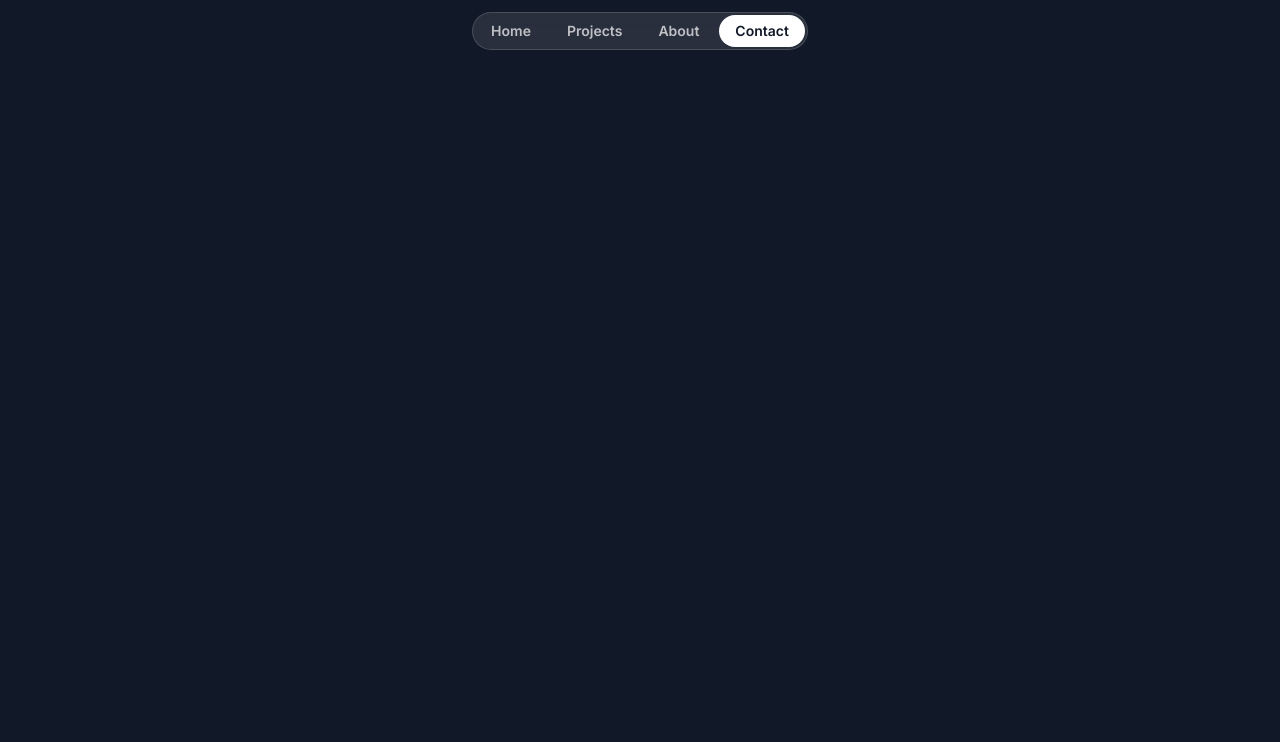
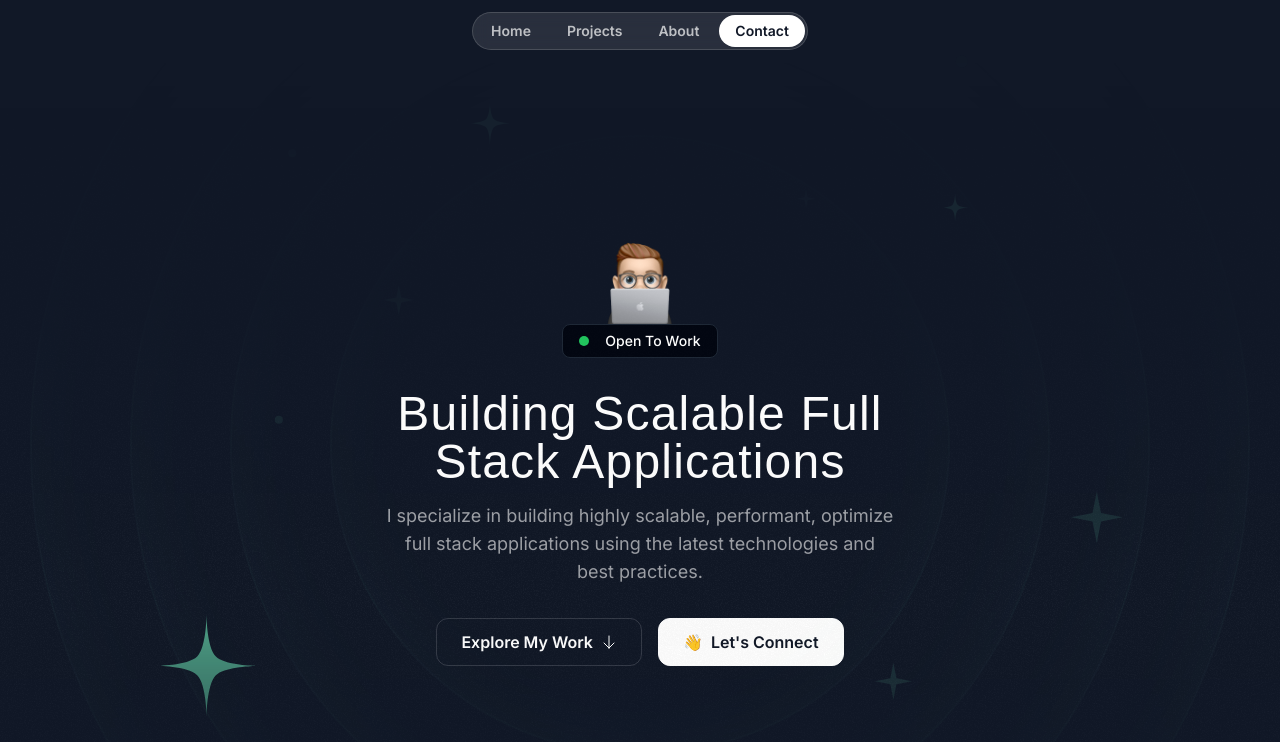
Before and after one commit to Awais-Ansarii/my-portfolio, a Next.js app: page / in a window 1280 px wide. Shown: the top 742 px of the page. Built offline with nearby package versions, Linux system fonts and the light colour scheme; a web font is replaced by a local one.

Commit message:
created the hero section

```diff
--- a/src/app/globals.css
+++ b/src/app/globals.css
@@ -7,4 +7,9 @@
     @apply px-4 py-1.5 rounded-full text-white/70 cursor-pointer font-semibold text-sm
      hover:bg-white/10 hover:text-white transition duration-300;
   }
+
+  .hero-ring {
+    @apply absolute inset-0  border-2 top-1/2 left-1/2 -translate-x-1/2 -translate-y-1/2
+      rounded-full border-emerald-300/5 shadow-[0_0_80px_inset] shadow-emerald-300/5;
+  }
 }
--- a/src/app/page.tsx
+++ b/src/app/page.tsx
@@ -1,9 +1,11 @@
 import Header from "@/sections/Header";
+import { HeroSection } from "@/sections/Hero";
 
 export default function Home() {
   return (
     <div>
      <Header />
+     <HeroSection />
     </div>
   );
 }
--- /dev/null
+++ b/src/components/HeroOrbit.tsx
@@ -0,0 +1,32 @@
+import { PropsWithChildren } from "react";
+
+const HeroOrbit = ({
+  children,
+  size,
+  rotation,
+}: PropsWithChildren<{ size: number; rotation: number }>) => {
+  return (
+    <div className="absolute top-1/2 left-1/2 -translate-x-1/2 -translate-y-1/2 ">
+      <div
+        className=" flex items-start justify-start "
+        style={{
+          width: `${size}px`,
+          height: `${size}px`,
+          transform: `rotate(${rotation}deg)`,
+        }}
+      >
+        <div
+          className=" inline-flex "
+          style={{
+
+            transform: `rotate(${rotation  * -1}deg)`,
+          }}
+        >
+          {children}
+        </div>
+      </div>
+    </div>
+  );
+};
+
+export default HeroOrbit;
--- a/src/sections/Header.tsx
+++ b/src/sections/Header.tsx
@@ -3,7 +3,7 @@
 
 const Header = () => {
   return (
-    <div className="flex justify-center items-center relative top-3">
+    <div className="flex justify-center items-center fixed top-3 z-50 mx-auto w-full">
       <nav className="flex gap-1 p-0.5 border border-white/15 bg-white/10 rounded-full backdrop-blur">
         <Link href={"#"} className="nav-item">
           Home
--- a/src/sections/Hero.tsx
+++ b/src/sections/Hero.tsx
@@ -1,3 +1,99 @@
-export const HeroSection = () => {
-  return <div>Hero Section</div>;
+import memojiImage from "@/assets/images/memoji-computer.png";
+import Image from "next/image";
+import ArrowDown from "@/assets/icons/arrow-down.svg";
+import StarIcon from "@/assets/icons/star.svg";
+import SparckleIcon from "@/assets/icons/sparkle.svg";
+import GrainImage from "@/assets/images/grain.jpg";
+import HeroOrbit from "@/components/HeroOrbit";
+
+export const HeroSection = ({}) => {
+  return (
+    <div className="py-32 md:py-44 lg:py-56 relative z-0 overflow-x-clip">
+      <div
+        className="absolute inset-0 [mask-image:linear-gradient(to bottom, transparent, rgba(0, 0, 0, 0.1), rgba(0, 0, 0, 0.7), transparent)]"
+        style={{
+          maskImage:
+            "linear-gradient(to bottom, transparent, rgba(0, 0, 0, 0.1), rgba(0, 0, 0, 0.7), transparent)",
+          WebkitMaskImage:
+            "linear-gradient(to bottom, transparent, rgba(0, 0, 0, 0.1), rgba(0, 0, 0, 0.7), transparent)",
+        }}
+      >
+        <div
+          className="absolute inset-0 -z-30 opacity-5"
+          style={{ backgroundImage: `url(${GrainImage.src})` }}
+        ></div>
+        <div className=" size-[620px] hero-ring "></div>
+        <div className=" size-[820px] hero-ring "></div>
+        <div className=" size-[1020px] hero-ring "></div>
+        <div className=" size-[1220px] hero-ring "></div>
+
+        <HeroOrbit size={800} rotation={-72}>
+          <StarIcon className="size-28 text-emerald-300" />
+        </HeroOrbit>
+        <HeroOrbit size={550} rotation={20}>
+          <StarIcon className="size-12 text-emerald-300" />
+        </HeroOrbit>
+        <HeroOrbit size={590} rotation={98}>
+          <StarIcon className="size-8 text-emerald-300" />
+        </HeroOrbit>
+        <HeroOrbit size={430} rotation={-14}>
+          <SparckleIcon className="size-8 text-emerald-300/20" />
+        </HeroOrbit>
+        <HeroOrbit size={440} rotation={79}>
+          <SparckleIcon className="size-5 text-emerald-300/20" />
+        </HeroOrbit>
+        <HeroOrbit size={530} rotation={178}>
+          <SparckleIcon className="size-10 text-emerald-300/20" />
+        </HeroOrbit>
+        <HeroOrbit size={710} rotation={144}>
+          <SparckleIcon className="size-14 text-emerald-300/20" />
+        </HeroOrbit>
+        <HeroOrbit size={720} rotation={85}>
+          <div className="size-3 rounded-full bg-emerald-300/20"></div>
+        </HeroOrbit>
+        <HeroOrbit size={720} rotation={85}>
+          <div className="size-3 rounded-full bg-emerald-300/20"></div>
+        </HeroOrbit>
+        <HeroOrbit size={520} rotation={-41}>
+          <div className="size-2 rounded-full bg-emerald-300/20"></div>
+        </HeroOrbit>
+        <HeroOrbit size={650} rotation={-5}>
+          <div className="size-2 rounded-full bg-emerald-300/20"></div>
+        </HeroOrbit>
+      </div>
+      <div className="container">
+        <div className="flex flex-col justify-center items-center">
+          <Image
+            src={memojiImage}
+            className="size-[100px]"
+            alt="Memoji Computer Image"
+          />
+          <div className="px-4 py-1.5 inline-flex bg-gray-950 border border-gray-800 items-center gap-4 rounded-lg">
+            <div className="bg-green-500 size-2.5 rounded-full"></div>
+            <div className="text-sm font-medium">Open To Work</div>
+          </div>
+        </div>
+
+        <div className="max-w-lg mx-auto">
+          <h1 className="font-serif text-3xl md:text-5xl text-center mt-8 tracking-wide">
+            Building Scalable Full Stack Applications
+          </h1>
+          <p className="mt-4 text-center text-pretty text-white/60 md:text-lg">
+            I specialize in building highly scalable, performant, optimize full
+            stack applications using the latest technologies and best practices.
+          </p>
+        </div>
+        <div className="flex flex-col md:flex-row md:justify-center items-center mt-8 gap-4">
+          <button className="inline-flex items-center gap-2 border cursor-pointer rounded-xl border-white/15 px-6 h-12">
+            <span className="font-semibold">Explore My Work</span>
+            <ArrowDown className="size-4" />
+          </button>
+          <button className="inline-flex px-6 h-12 text-gray-900 items-center gap-2 border cursor-pointer rounded-xl border-white bg-white">
+            <span>👋</span>
+            <span className="font-semibold">Let's Connect</span>
+          </button>
+        </div>
+      </div>
+    </div>
+  );
 };
--- a/tailwind.config.ts
+++ b/tailwind.config.ts
@@ -25,6 +25,10 @@
         sans: "var(--font-inter)",
         serif: "var(--font-calistoga)",
       },
+      maskImage: {
+        gradient:
+          "linear-gradient(to bottom, transparent, rgba(0, 0, 0, 0.1), rgba(0, 0, 0, 0.7), transparent)",
+      },
     },
   },
   plugins: [],
```
